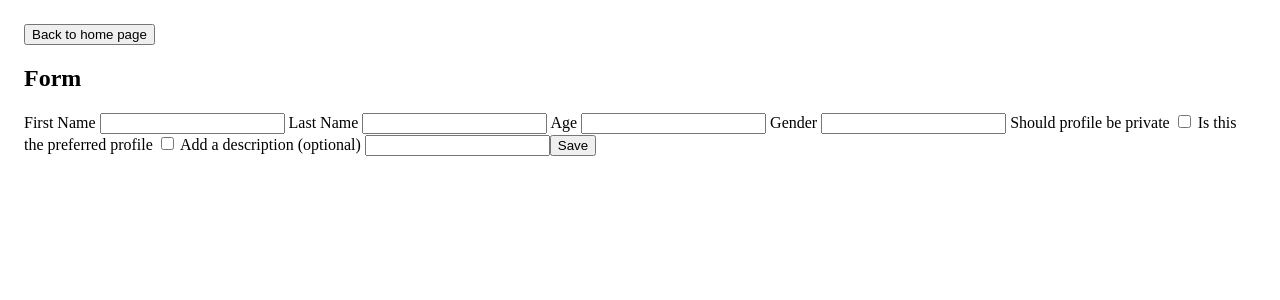
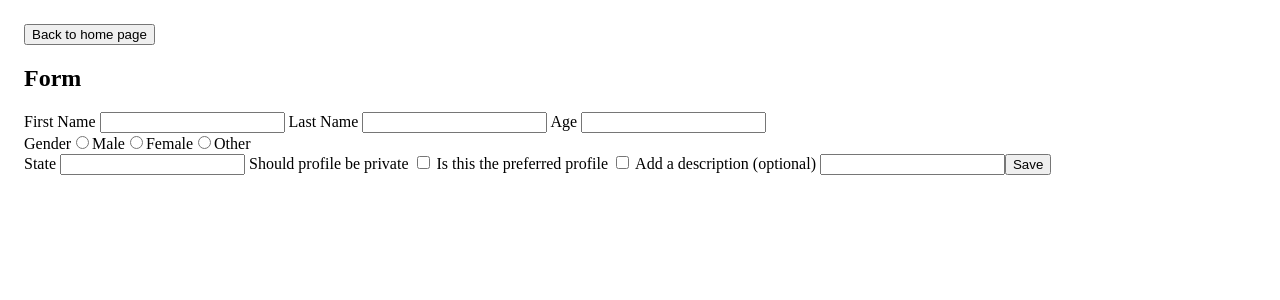
Before and after one commit to agenover/react-testing-demo, a React (Create React App) app: page /create-user in a window 1280 px wide. Shown: the top 300 px of the page. Built offline with nearby package versions, Linux system fonts and the light colour scheme.

Commit message:
added age, gender and description to form

```diff
--- a/src/form.jsx
+++ b/src/form.jsx
@@ -1,5 +1,5 @@
 import { useNavigate } from "react-router-dom";
-import { Formik } from "formik";
+import { Formik, Field } from "formik";
 import * as Yup from 'yup';
 
 export default function CoolForm() {
@@ -23,8 +23,10 @@ export default function CoolForm() {
           lastName: '',
           age: '',
           gender: '',
+          state: '',
           isPrivate: false,
-          isPreferred: false
+          isPreferred: false,
+          description: '',
         }}
         validationSchema={Yup.object({
           firstName: Yup.string()
@@ -35,7 +37,10 @@ export default function CoolForm() {
             .required('Required')
             .min(4, "Last Name nust be longer than 4 characters")
             .max(30, "Last Name nust be shorter than 30 characters"),
-          age: Yup.number().required().positive().integer('Age must be anumber')
+          age: Yup.number()
+          .required()
+          .positive()
+          .integer('Age must be a number between 1 and 110'),
         })}
         onSubmit={(values) => (
           console.log(values)
@@ -61,17 +66,32 @@ export default function CoolForm() {
                 <div>{formik.errors.age}</div>
               ) : null}
 
-            <label htmlFor="gender"> Gender </label>
+            <div htmlFor="gender"> Gender
+              <label>
+                <Field type="radio" name="gender" value="male" />
+                Male
+              </label>
+              <label>
+                <Field type="radio" name="gender" value="female" />
+                Female
+              </label>
+              <label>
+                <Field type="radio" name="gender" value="other" />
+                Other
+              </label>
+            </div>
+
+            <label htmlFor="state"> State </label>
             <input id="" type='text' />
 
             <label htmlFor="isPrivate"> Should profile be private </label>
             <input id="" type='checkbox' />
 
-            <label htmlFor="preferred"> Is this the preferred profile </label>
+            <label htmlFor="isPreferred"> Is this the preferred profile </label>
             <input id="" type='checkbox' />
 
             <label htmlFor="description"> Add a description (optional) </label>
-            <input id="" type='text' />
+            <input id="" type='text' {...formik.getFieldProps('description')} />
 
             <button type='submit'>Save</button>
           </form>
```
